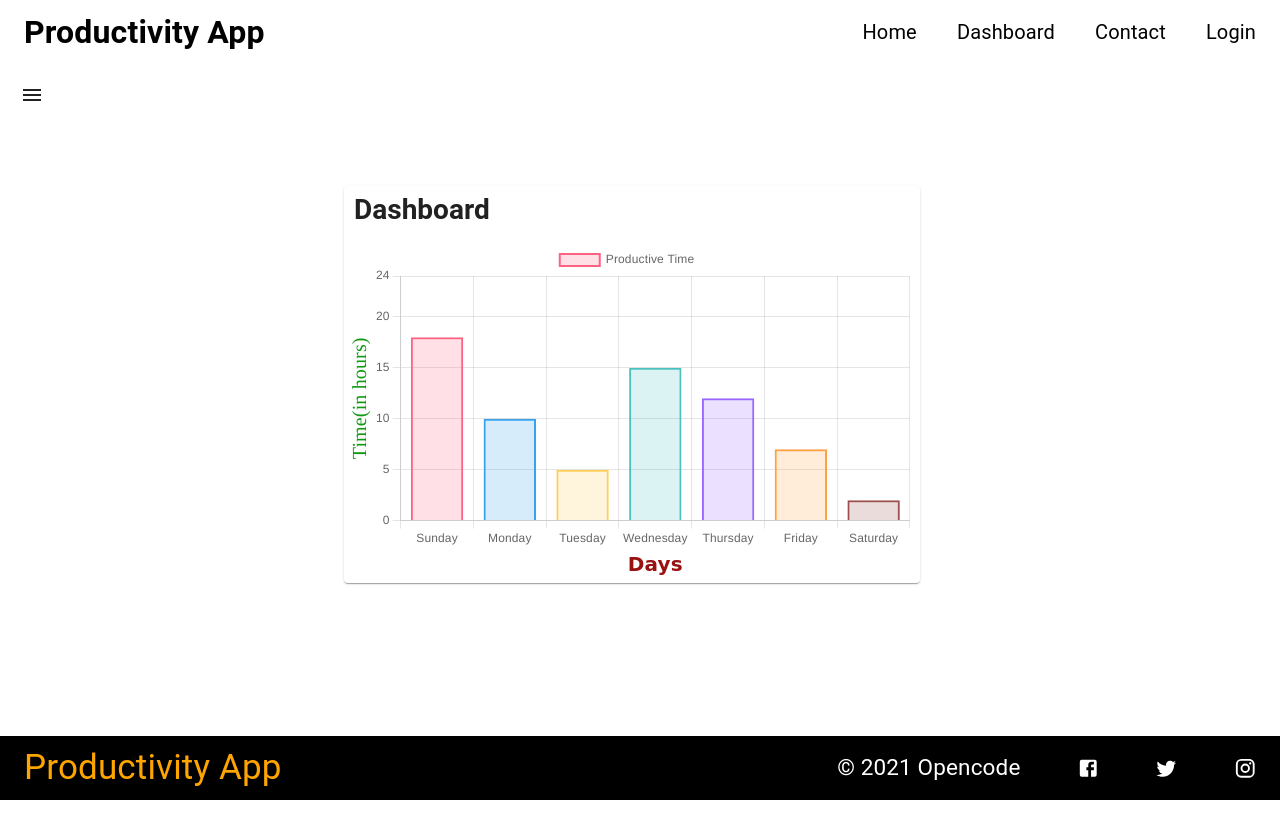
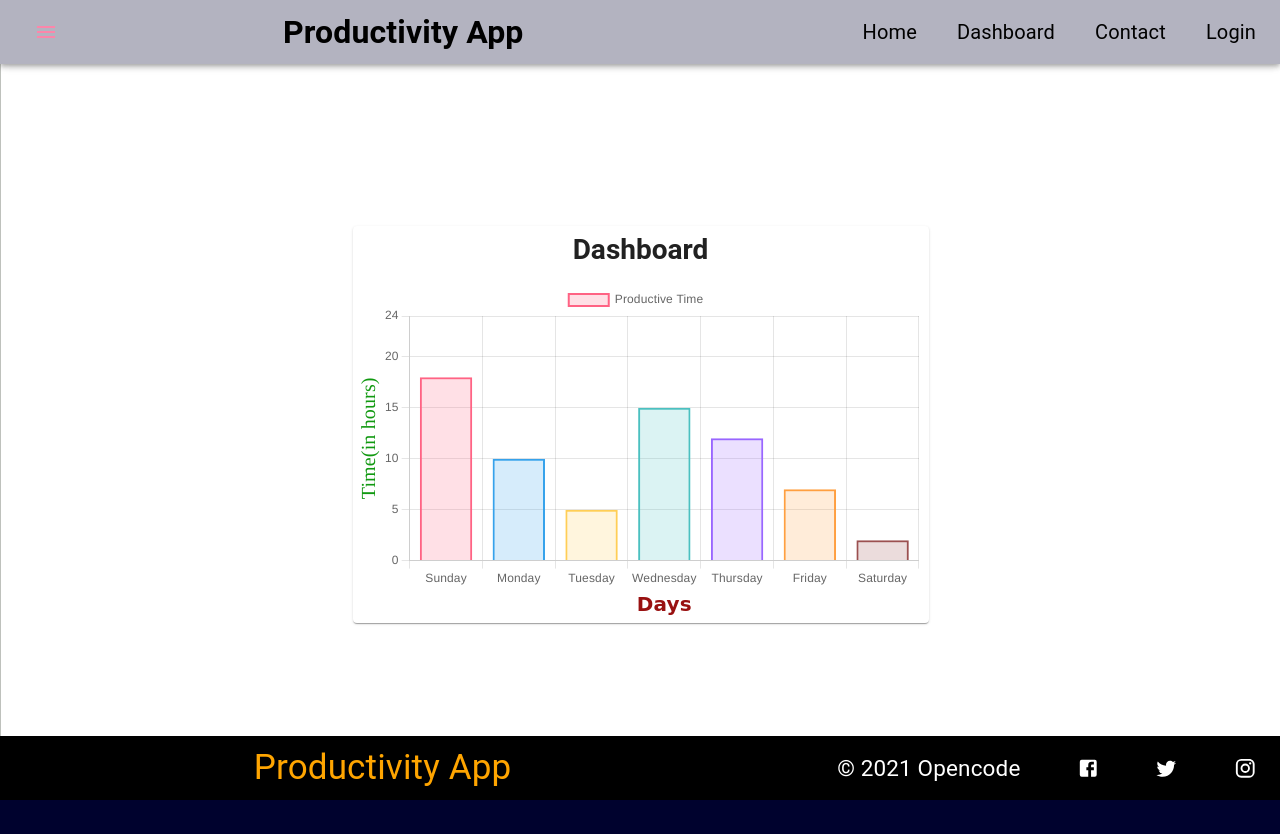
Before and after one commit to opencodeiiita/Productivity-Tracker, a React (Create React App) app in the folder frontend/: page /dashboard in a window 1280 px wide. Before the commit the page ends 800 px from the top, so only its background shows below. Built offline with nearby package versions, Linux system fonts and the light colour scheme.

Commit message:
updated persistent drawer

```diff
--- a/frontend/src/App.js
+++ b/frontend/src/App.js
@@ -1,24 +1,30 @@
 import React from "react";
 import { BrowserRouter as Router, Switch, Route } from "react-router-dom";
-import Navbar from "./component/Navbar";
 import Home from "./pages/home";
 import Contact from "./pages/contact";
 import Login from "./pages/login";
 import Dashboard from "./pages/dashboard";
-import Footer from "./component/Footer";
 import Profile from "./pages/profile";
+import { useState } from "react";
 function App() {
+  const [state, setstate] = useState('0');
+  const func =()=>{
+    if(state==='0'){
+      setstate('240');
+    }
+    else setstate('0');
+  }
   return (
     <Router>
-      <Navbar />
+
       <Switch>
         <Route exact path="/" component={Home} />
-        <Route path="/dashboard" component={Dashboard} />
+        <Route path="/dashboard" ><Dashboard state={state} func={func}></Dashboard></Route>
         <Route path="/contact" component={Contact} />
         <Route path="/login" component={Login} />
         <Route path="/profile" component={Profile} />
       </Switch>
-      <Footer />
+
     </Router>
   );
 }
--- a/frontend/src/component/DashboardGraph.js
+++ b/frontend/src/component/DashboardGraph.js
@@ -84,7 +84,7 @@ console.log(c)
 console.log(d)
 const myStyle = makeStyles(
  { barDiv: {
-   width:`${d}vw`,
+
    height:'90vh',
      display:'flex',
      margin:'0',
@@ -115,11 +115,11 @@ const myStyle = makeStyles(
 }
 )
 
-export default function DashboardGraph() {
+export default function DashboardGraph(props) {
     const clases = myStyle();
     return(
     <>
-      <div className={clases.barDiv}>
+      <div className={clases.barDiv} style={{width:`cal((100-${props.state}))vw`,}}>
 
       <Card className={clases.barCard}  >
       <h3 className={clases.dashStyle}>Dashboard</h3>
--- a/frontend/src/component/Navbar.js
+++ b/frontend/src/component/Navbar.js
@@ -48,8 +48,8 @@ function Navbar() {
   const isMobile = useMediaQuery(theme.breakpoints.down("md"));
 
   return (
-
-    <AppBar position="fixed">
+    <div>
+      <AppBar position="fixed">
       <CssBaseline />
       <Toolbar className={classes.navbar}>
         <Typography className={classes.logo}>
@@ -77,6 +77,8 @@ function Navbar() {
         )}
       </Toolbar>
     </AppBar>
+    </div>
+
   );
 }
 export default Navbar;
--- a/frontend/src/component/PersistentDrawer.js
+++ b/frontend/src/component/PersistentDrawer.js
@@ -1,143 +1,123 @@
-import * as React from 'react';
-import { styled, useTheme } from '@mui/material/styles';
-import Box from '@mui/material/Box';
-import Drawer from '@mui/material/Drawer';
-import CssBaseline from '@mui/material/CssBaseline';
-import MuiAppBar from '@mui/material/AppBar';
-import Toolbar from '@mui/material/Toolbar';
-import List from '@mui/material/List';
-import Typography from '@mui/material/Typography';
-import Divider from '@mui/material/Divider';
-import IconButton from '@mui/material/IconButton';
-import MenuIcon from '@mui/icons-material/Menu';
-import ChevronLeftIcon from '@mui/icons-material/ChevronLeft';
-import ChevronRightIcon from '@mui/icons-material/ChevronRight';
+import { useState } from "react";
+import { makeStyles } from "@material-ui/core/styles";
+import clsx from "clsx";
+import Drawer from "@material-ui/core/Drawer";
+import AppBar from "@material-ui/core/AppBar";
+import Toolbar from "@material-ui/core/Toolbar";
+import Typography from "@material-ui/core/Typography";
+import IconButton from "@material-ui/core/IconButton";
+import MenuIcon from "@material-ui/icons/Menu";
+import ChevronLeftIcon from "@material-ui/icons/ChevronLeft";
+import Navbar from "./Navbar";
+import Footer from './Footer'
+import zIndex from "@mui/material/styles/zIndex";
+import { List } from "@mui/material";
 import ListItem from '@mui/material/ListItem';
 import ListItemIcon from '@mui/material/ListItemIcon';
 import ListItemText from '@mui/material/ListItemText';
 import ListAltIcon from '@mui/icons-material/ListAlt';
-import { makeStyles } from '@mui/styles';
 import NotesIcon from '@mui/icons-material/Notes';
 import EventIcon from '@mui/icons-material/Event';
 import TimerIcon from '@mui/icons-material/Timer';
 import QueryStatsIcon from '@mui/icons-material/QueryStats';
-import { Tooltip } from '@mui/material';
-import DashboardGraph from './DashboardGraph';
+import DashboardGraph from "./DashboardGraph";
 
-const drawerWidth = 200;
+const UseStyles = makeStyles({
+  root: {
+    textAlign: "center",
+    display: "flex",
+    flexDirection: "column",
+    minHeight: "100vh",
+    color: "#000133",
+  },
+  appBar: {
+    background: "#00022E",
+    color: "#FC86AA",
+  },
+  icon: {
+    padding: "10px",
+    zIndex:'100000'
+  },
+  title: {
+    margin: "auto",
+  },
+  container: {
+    display: "flex",
+    flex: 1,
+  },
+  drawer: {
+    background: "#D8DCD6",
+    position: "static",
+    transition: "width .7s",
+  },
+  closed: {
+    width: "0px",
+  },
+  opened: {
+    width: "240px",
+  },
+  main: {
+    flex: 1,
+    background: "#f7f5f5",
+    color: "black",
+  },
+  footer: {
+    background: "#00022E",
+    height: "50px",
+    color: "#FC86AA",
+  },
+  widthc:{
+    width:'80vw',
+    zIndex:'-5'
+  }
+});
 
-const Main = styled('main', { shouldForwardProp: (prop) => prop !== 'open' })(
-  ({ theme, open }) => ({
-    flexGrow: 1,
-    padding: theme.spacing(3),
-    transition: theme.transitions.create('margin', {
-      easing: theme.transitions.easing.sharp,
-      duration: theme.transitions.duration.leavingScreen,
-    }),
-    marginLeft: `-${drawerWidth}px`,
-    ...(open && {
-      transition: theme.transitions.create('margin', {
-        easing: theme.transitions.easing.easeOut,
-        duration: theme.transitions.duration.enteringScreen,
-      }),
-      marginLeft: 0,
-    }),
-  }),
-);
 
-const AppBar = styled(MuiAppBar, {
-  shouldForwardProp: (prop) => prop !== 'open',
-})(({ theme, open }) => ({
-  transition: theme.transitions.create(['margin', 'width'], {
-    easing: theme.transitions.easing.sharp,
-    duration: theme.transitions.duration.leavingScreen,
-  }),
-  ...(open && {
-    width: `calc(100% - ${drawerWidth}px)`,
-    marginLeft: `${drawerWidth}px`,
-    transition: theme.transitions.create(['margin', 'width'], {
-      easing: theme.transitions.easing.easeOut,
-      duration: theme.transitions.duration.enteringScreen,
-    }),
-  }),
-}));
 
-const DrawerHeader = styled('div')(({ theme }) => ({
-  display: 'flex',
-  alignItems: 'center',
-  padding: theme.spacing(0, 1),
-  // necessary for content to be below app bar
-  ...theme.mixins.toolbar,
-  justifyContent: 'flex-end',
-}));
-
-const useStyle = makeStyles({
-   toolbar:{
-     position:'absolute',
-     top:'45px',
-    //  border:'2px solid red',
-     width:'100px',
-     height:'100px'
+export default function PersistentDrawerLeft(props) {
+  // console.log(props);
+  const classes = UseStyles();
+  const [isOpened, setIsOpened] = useState(false);
+  const foropen = ()=>{
+    console.log(isOpened);
+    if(isOpened===false){
+      setIsOpened(true);
+      props.func();
 
     }
-})
-
-export default function PersistentDrawerLeft() {
-  const theme = useTheme();
-  const [open, setOpen] = React.useState(false);
-
-  const handleDrawerOpen = () => {
-    setOpen(true);
-
-  };
-
-  const handleDrawerClose = () => {
-    setOpen(false);
-
-  };
-  const classes = useStyle();
-
+    else{
+       setIsOpened(false);
+       props.func();
+      }
+      console.log(isOpened);
+  }
   return (
-    <Box sx={{ display: 'flex' }}>
-      <CssBaseline />
-
-        <Toolbar className={classes.toolbar}>
-        <Tooltip title="Sidebar">
+    <div className={classes.root}>
+      <AppBar className={classes.appBar}>
+        <Toolbar>
           <IconButton
             color="inherit"
-            aria-label="open drawer"
-            onClick={handleDrawerOpen}
-            edge="start"
-            sx={{ mr: 2, ...(open && { display: 'none' }) }}
+            onClick={foropen}
+            className={classes.icon}
           >
-            <MenuIcon />
+            {isOpened ? <ChevronLeftIcon /> : <MenuIcon />}
           </IconButton>
-         </Tooltip>
 
-          <Typography variant="h6" noWrap component="div">
+            <Navbar className={classes.widthc} ></Navbar>
 
-          </Typography>
         </Toolbar>
-
+      </AppBar>
+      <Toolbar />
+      <div className={classes.container}>
         <Drawer
-        sx={{
-          width: drawerWidth,
-          flexShrink: 0,
-          '& .MuiDrawer-paper': {
-            width: drawerWidth,
-            boxSizing: 'border-box',
-          },
+          variant="permanent"
+          classes={{
+            paper: clsx(classes.drawer, {
+              [classes.closed]: !isOpened,
+              [classes.opened]: isOpened,
+            }),
           }}
-        variant="persistent"
-        anchor="left"
-        open={open}
         >
-        <DrawerHeader>
-          <IconButton onClick={handleDrawerClose}>
-            {theme.direction === 'ltr' ? <ChevronLeftIcon /> : <ChevronRightIcon />}
-          </IconButton>
-        </DrawerHeader>
-        <Divider />
          <List>
         <ListItem button key="notes" >
           <ListItemIcon color='primary'>
@@ -162,13 +142,14 @@ export default function PersistentDrawerLeft() {
           <ListItemText   primary="Stats" />
         </ListItem>
       </List>
-
         </Drawer>
-      <Main open={open}>
-      {/* <DrawerHeader /> */}
-        <DashboardGraph></DashboardGraph>
-
-      </Main>
-    </Box>
+        <main className={classes.main}>
+          <DashboardGraph state={props.state} func={props.func}></DashboardGraph>
+        </main>
+      </div>
+      <div className={classes.footer}>
+        <Footer></Footer>
+      </div>
+    </div>
   );
 }
--- a/frontend/src/pages/contact.js
+++ b/frontend/src/pages/contact.js
@@ -1,6 +1,11 @@
 import { Typography } from "@material-ui/core";
-
+import Footer from '../component/Footer';
+import Navbar from '../component/Navbar';
 function Contact() {
-  return <Typography>Contact Us page</Typography>;
+  return(<>
+    <Navbar />
+   <Typography>Contact Us page</Typography>
+   <Footer />
+   </>);
 }
 export default Contact;
--- a/frontend/src/pages/dashboard.js
+++ b/frontend/src/pages/dashboard.js
@@ -3,11 +3,11 @@ import  PersistentDrawerLeft from "../component/PersistentDrawer"
 
 
 
-function Dashboard() {
+function Dashboard(props) {
 
   return(
   <>
-     <PersistentDrawerLeft />
+     <PersistentDrawerLeft state={props.state} func={props.func} />
 
 
 
--- a/frontend/src/pages/home.js
+++ b/frontend/src/pages/home.js
@@ -1,10 +1,13 @@
 import React from 'react';
 import Hero from '../component/Home Components/Hero';
 import Chart2 from '../component/Home Components/Chart2';
+import Navbar from '../component/Navbar'
+import Footer from '../component/Footer'
 
 function home() {
   return (
     <>
+        <Navbar />
       <Hero />
       <div
         style={{
@@ -19,6 +22,7 @@ function home() {
         }}
       >
         <Chart2 />
+        <Footer />
       </div>
     </>
   );
--- a/frontend/src/pages/login.js
+++ b/frontend/src/pages/login.js
@@ -3,8 +3,12 @@ import Container from '@mui/material/Container';
 import CardMedia from '@mui/material/CardMedia';
 import Button from '@mui/material/Button';
 import GoogleIcon from '../images/google.svg';
+import Navbar from '../component/Navbar'
+import Footer from '../component/Footer'
 function Login() {
   return (
+    <>
+      <Navbar />
     <Container align='center' sx={{ marginTop: 3 }}>
       <Typography variant='h4' sx={{ marginTop: 3 }}>
         Login page
@@ -22,6 +26,8 @@ function Login() {
         <Typography variant='string'> <a href="http://localhost:5000/auth/google">Sign In With Google</a> </Typography>
       </Button>
     </Container>
+    <Footer />
+      </>
   );
 }
 export default Login;
--- a/frontend/src/pages/profile.js
+++ b/frontend/src/pages/profile.js
@@ -4,8 +4,8 @@ import { makeStyles } from "@material-ui/core/styles";
 import Camera from "@material-ui/icons/Camera";
 import Palette from "@material-ui/icons/Palette";
 import Favorite from "@material-ui/icons/Favorite";
-
-
+import Navbar from '../component/Navbar'
+import Footer from '../component/Footer'
 import Button from "../component/Profile/CustomButtons/Button.js";
 import GridContainer from "../component/Profile/Grid/GridContainer.js";
 import GridItem from "../component/Profile/Grid/GridItem.js";
@@ -122,6 +122,8 @@ export default function Profile(props) {
     );
     const navImageClasses = classNames(classes.imgRounded, classes.imgGallery);
     return (
+        <>
+           <Navbar />
         <div >
             <Parallax
                 small
@@ -240,5 +242,7 @@ export default function Profile(props) {
                 </div>
             </div>
         </div>
+        <Footer />
+        </>
     );
 }
```
Lines whose indentation alone changed are shown as unchanged.
